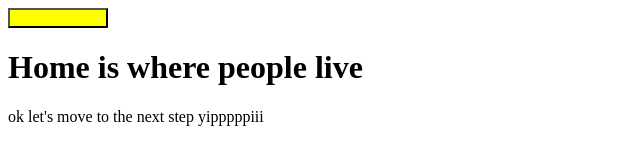
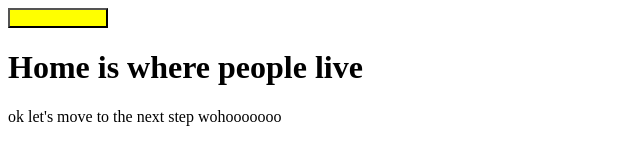
Before and after one commit to N-Adeodatus/web, a plain HTML site: page index.html in a window 1280 px wide. Shown: the full height of the page, 0-640 px from the left. Drawn offline with Linux system fonts and the light colour scheme; no server answers.

Commit message:
updated html file

```diff
--- a/index.html
+++ b/index.html
@@ -10,7 +10,7 @@
     <body>
         <button id="but"></button>
         <h1 id="halo"></h1>
-        <div id="here">ok let's move to the next step yipppppiii</div>
+        <div id="here">ok let's move to the next step wohooooooo</div>
 
         <script type="module" src="index.js"></script>
     </body>
```
